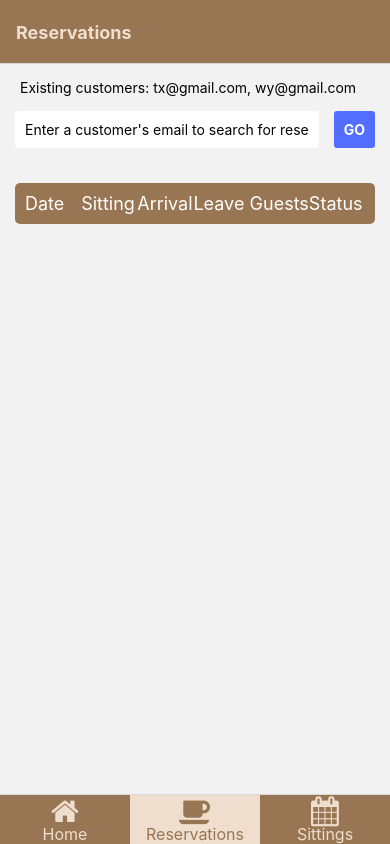
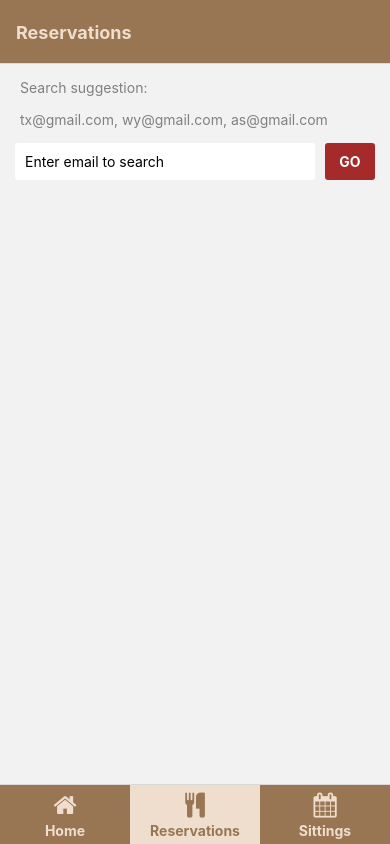
Before and after one commit to ThomasWYang/reservation-system-react-app, a React Native app: screen /ReservationScreen in a window 390 px wide. Built offline with nearby package versions, Linux system fonts and the light colour scheme.

Commit message:
UI modifications

```diff
--- a/components/button.tsx
+++ b/components/button.tsx
@@ -20,8 +20,10 @@ export function Button(props: ButtonProps) {
 const styles = StyleSheet.create({
     container: {},
     button: {
+        width: 50,
+        alignItems: 'center',
         padding: 10,
-        backgroundColor: '#536eff',
+        backgroundColor: '#a52a2a',
         borderRadius: 3,
     },
     text: {
--- a/components/header.tsx
+++ b/components/header.tsx
@@ -14,13 +14,18 @@ export function Header({ onClick }: HeaderProps) {
         if (searchTerm) {
             onClick(searchTerm);
         }
+        else {
+            alert("Valid email required");
+            window.location.reload();
+        }
     }
 
     return (
         <View>
-            <Text style={[{ paddingLeft: 20, paddingTop: 15 }]}>Existing customers: tx@gmail.com, wy@gmail.com</Text>
+            <Text style={styles.text}>Search suggestion:</Text>
+            <Text style={styles.text}>tx@gmail.com, wy@gmail.com, as@gmail.com</Text>
             <View style={styles.container}>
-                <TextInput style={styles.input} value={input} onChangeText={setInput} placeholder="Enter a customer's email to search for reservations" />
+                <TextInput style={styles.input} value={input} onChangeText={setInput} placeholder="Enter email to search" />
                 <Button title="GO" onPress={onPress} />
             </View>
         </View>
@@ -32,11 +37,16 @@ const styles = StyleSheet.create({
         padding: 15,
         flexDirection: 'row',
     },
+    text: {
+        paddingLeft: 20,
+        paddingTop: 15,
+        color: 'gray'
+    },
     input: {
         padding: 10,
         backgroundColor: 'white',
         borderRadius: 3,
         flex: 1,
-        marginRight: 15,
+        marginRight: 10,
     }
 });
--- a/components/reservation.tsx
+++ b/components/reservation.tsx
@@ -1,5 +1,5 @@
 import React from 'react';
-import { StyleSheet, Text, View, FlatList, Image, Linking, TouchableOpacity } from 'react-native';
+import { StyleSheet, Text, View, FlatList, ScrollView, TouchableOpacity } from 'react-native';
 
 type ReservationProps = {
     data: any[];
@@ -8,27 +8,31 @@ type ReservationProps = {
 export function Reservation({ data }: ReservationProps) {
 
     const FlatListHeader = () => {
+        if (data.length > 0) {
             return (
                 <TouchableOpacity style={styles.titleRow} >
                     <Text style={styles.titleText}>Date</Text>
-                <Text style={styles.titleText}>Sitting</Text>
                     <Text style={styles.titleText}>Arrival</Text>
                     <Text style={styles.titleText}>Leave</Text>
                     <Text style={styles.titleText}>Guests</Text>
                     <Text style={styles.titleText}>Status</Text>
                 </TouchableOpacity>
-        );
+            )
+        }
+        else {
+            return null;
+        }
     }
 
     return (
-        <View style={styles.container}>
+        <ScrollView style={styles.container}>
                 <FlatList
                     data={data}
                     ListHeaderComponent={FlatListHeader}
+                    scrollEnabled={true}
                     renderItem={({ item }) => (
                         <TouchableOpacity style={styles.row} >
                             <Text style={styles.text}>{item.sittingDate}</Text>
-                        <Text style={styles.text}>{item.sittingCategoryName}</Text>
                             <Text style={styles.text}>{item.arrival}</Text>
                             <Text style={styles.text}>{item.leave}</Text>
                             <Text style={styles.text}>{item.guests}</Text>
@@ -36,39 +40,41 @@ export function Reservation({ data }: ReservationProps) {
                         </TouchableOpacity>
                     )}
                 />
-        </View>
+            </ScrollView>
     );
 }
 
 const styles = StyleSheet.create({
     container: {
         padding: 15,
+        paddingTop: 0,
     },
     titleRow: {
         backgroundColor: '#987654',
-        borderRadius: 5,
+        borderRadius: 3,
         padding: 10,
         marginBottom: 10,
         flexDirection: 'row',
-        alignItems: 'center',
+        textAlign: 'center'
     },
     titleText: {
         flex: 1,
-        fontSize: 18,
+        fontSize: 14,
+        fontWeight: 'bold',
         color: 'white',
     },
     row: {
         backgroundColor: 'white',
-        borderRadius: 5,
+        borderRadius: 3,
+        borderWidth: 1,
+        borderColor: '#987654',
         padding: 10,
         marginBottom: 10,
         flexDirection: 'row',
-        alignItems: 'center',
-        borderWidth: 1,
-        borderColor: '#987654',
+        textAlign: 'center'
     },
     text: {
         flex: 1,
-        fontSize: 16,
+        fontSize: 12,
     },
 });
--- a/navigation/index.tsx
+++ b/navigation/index.tsx
@@ -15,7 +15,6 @@ import useColorScheme from '../hooks/useColorScheme';
 import ModalScreen from '../screens/ModalScreen';
 import NotFoundScreen from '../screens/NotFoundScreen';
 import TabOneScreen from '../screens/TabOneScreen';
-import TabTwoScreen from '../screens/TabTwoScreen';
 import { ReservationScreen, SittingScreen } from '../screens';
 
 import { RootStackParamList, RootTabParamList, RootTabScreenProps } from '../types';
@@ -61,10 +60,6 @@ function BottomTabNavigator() {
     <BottomTab.Navigator
       initialRouteName="TabOne"
       screenOptions={{
-        tabBarActiveTintColor: '#987654',
-        tabBarInactiveTintColor: '#efdecd',
-        tabBarActiveBackgroundColor: '#efdecd',
-        tabBarStyle: { backgroundColor: '#987654', height: 50},
         headerStyle: {
           backgroundColor: '#987654',
         },
@@ -73,22 +68,32 @@ function BottomTabNavigator() {
           fontWeight: 'bold',
           fontSize: 18,
         },
+
+        tabBarActiveTintColor: '#987654',
+        tabBarInactiveTintColor: '#efdecd',
+        tabBarActiveBackgroundColor: '#efdecd',
+        tabBarStyle: { backgroundColor: '#987654', height: 60},
+        tabBarLabelPosition: 'below-icon'
       }}>
+
       <BottomTab.Screen name="TabOne" component={TabOneScreen} options={{
         title: 'Home',
-        tabBarLabelStyle: {fontSize: 16},
+        tabBarLabelStyle: { fontSize: 14, fontWeight: 'bold', marginBottom: 5 },
         tabBarIcon: ({ color }) => <TabBarIcon name="home" color={color} />
       }} />
+
       <BottomTab.Screen name="ReservationScreen" component={ReservationScreen} options={{
         title: 'Reservations',
-        tabBarLabelStyle: { fontSize: 16 },
-        tabBarIcon: ({ color }) => <TabBarIcon name="coffee" color={color} />
+        tabBarLabelStyle: { fontSize: 14, fontWeight: 'bold', marginBottom: 5 },
+        tabBarIcon: ({ color }) => <TabBarIcon name="cutlery" color={color} />
       }} />
+
       <BottomTab.Screen name="SittingScreen" component={SittingScreen} options={{
         title: 'Sittings',
-        tabBarLabelStyle: { fontSize: 16 },
+        tabBarLabelStyle: { fontSize: 14, fontWeight: 'bold', marginBottom: 5 },
         tabBarIcon: ({ color }) => <TabBarIcon name="calendar" color={color} />
       }} />
+
     </BottomTab.Navigator>
   );
 }
@@ -100,5 +105,5 @@ function TabBarIcon(props: {
   name: React.ComponentProps<typeof FontAwesome>['name'];
   color: string;
 }) {
-  return <FontAwesome size={30} style={{ marginBottom: -3 }} {...props} />;
+  return <FontAwesome size={25} style={{ marginBottom: -3 }} {...props} />;
 }
--- a/screens/ReservationScreen.tsx
+++ b/screens/ReservationScreen.tsx
@@ -11,7 +11,9 @@ export function ReservationScreen() {
     const [loading, setLoading] = useState(false);
 
     function search(searchTerm: string) {
+        setReservations([]);
         setLoading(true);
+
         GetReservationsByEmail(searchTerm).then((data: any) => {
             setReservations(data);
             setLoading(false);
@@ -22,8 +24,8 @@ export function ReservationScreen() {
         <View style={styles.container}>
             <Header onClick={search} />
             <View style={styles.content}>
+                {loading ? <ActivityIndicator style={styles.loader} /> : null}
                 <Reservation data={reservations} />
-                {loading ? <ActivityIndicator style={styles.loader} /> : null}
             </View>
             <StatusBar style="auto" />
         </View>
@@ -33,7 +35,6 @@ export function ReservationScreen() {
 const styles = StyleSheet.create({
     container: {
         flex: 1,
-        //backgroundColor: 'beige',
     },
     loader: {
         marginTop: 15,
--- a/screens/TabOneScreen.tsx
+++ b/screens/TabOneScreen.tsx
@@ -1,7 +1,6 @@
 import * as React from 'react';
 import { StyleSheet, Image } from 'react-native';
 
-import EditScreenInfo from '../components/EditScreenInfo';
 import { Text, View } from '../components/Themed';
 import { RootTabScreenProps } from '../types';
 
@@ -9,12 +8,12 @@ export default function TabOneScreen({ navigation }: RootTabScreenProps<'TabOne'
 
   return (
     <View style={styles.container}>
-      {/* <Image
-        source={require('@https://image.winudf.com/v2/image1/Y29tLmNvZmZlZWxvZ29pZGVhcy5oZnppbmNfc2NyZWVuXzBfMTU4NDc5MDMzNl8wMzU/screen-0.jpg?fakeurl=1&type=.jpg')}
-      /> */}
+      <Image style={styles.logo}
+        source={{
+          uri: 'https://image.winudf.com/v2/image1/Y29tLmNvZmZlZWxvZ29pZGVhcy5oZnppbmNfc2NyZWVuXzBfMTU4NDc5MDMzNl8wMzU/screen-0.jpg?fakeurl=1&type=.jpg',
+        }}
+      />
       <Text style={styles.title}>Welcome to BeanSean!</Text>
-      {/* <View style={styles.separator} lightColor="#eee" darkColor="rgba(255,255,255,0.1)" /> */}
-      {/* <EditScreenInfo path="/screens/TabOneScreen.tsx" /> */}
     </View>
   );
 }
@@ -26,13 +25,17 @@ const styles = StyleSheet.create({
     justifyContent: 'center',
   },
   title: {
-    fontSize: 20,
+    fontSize: 26,
     fontWeight: 'bold',
-    color: 'gray'
+    color: 'gray',
   },
   separator: {
     marginVertical: 30,
     height: 1,
     width: '80%',
   },
+  logo: {
+    width: 350,
+    height: 350,
+  },
 });
```
Also changed, not shown: screens/TabTwoScreen.tsx (deleted, +0 -32 lines). Lines whose indentation alone changed are shown as unchanged.
